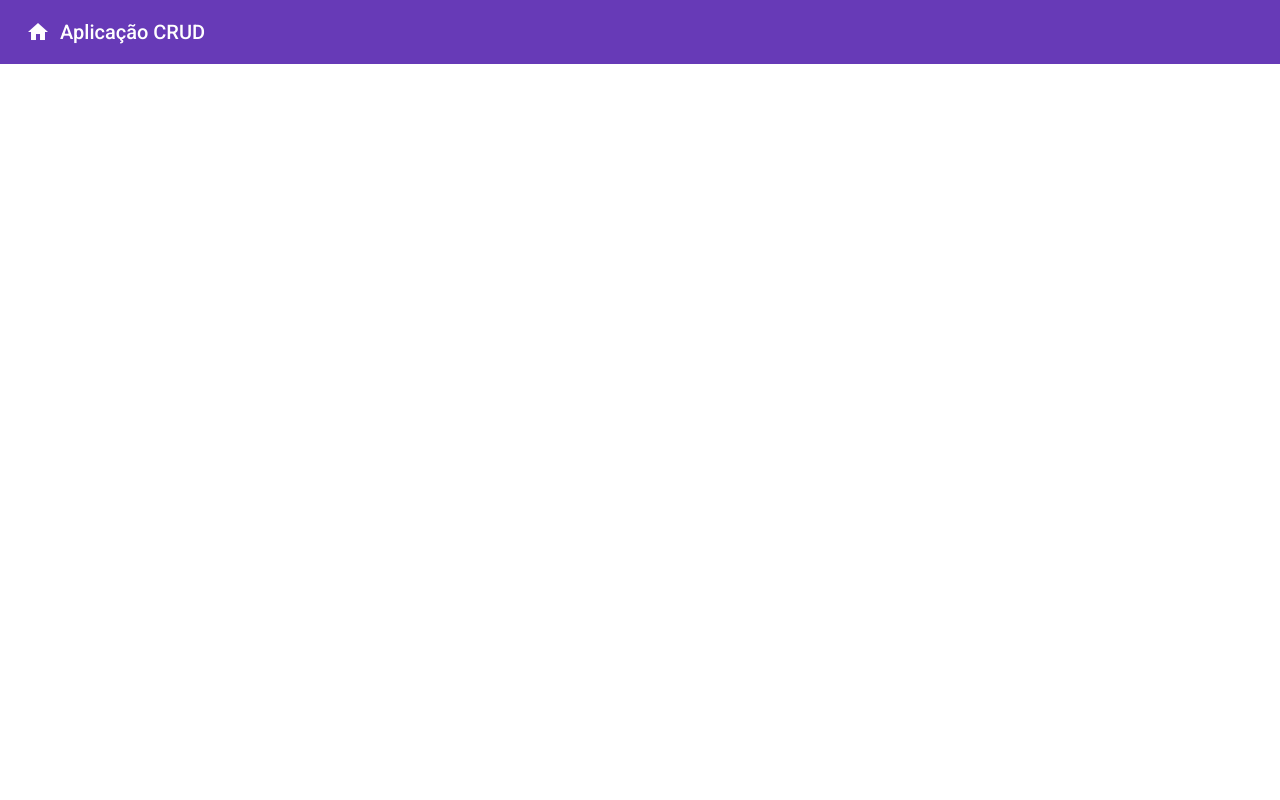
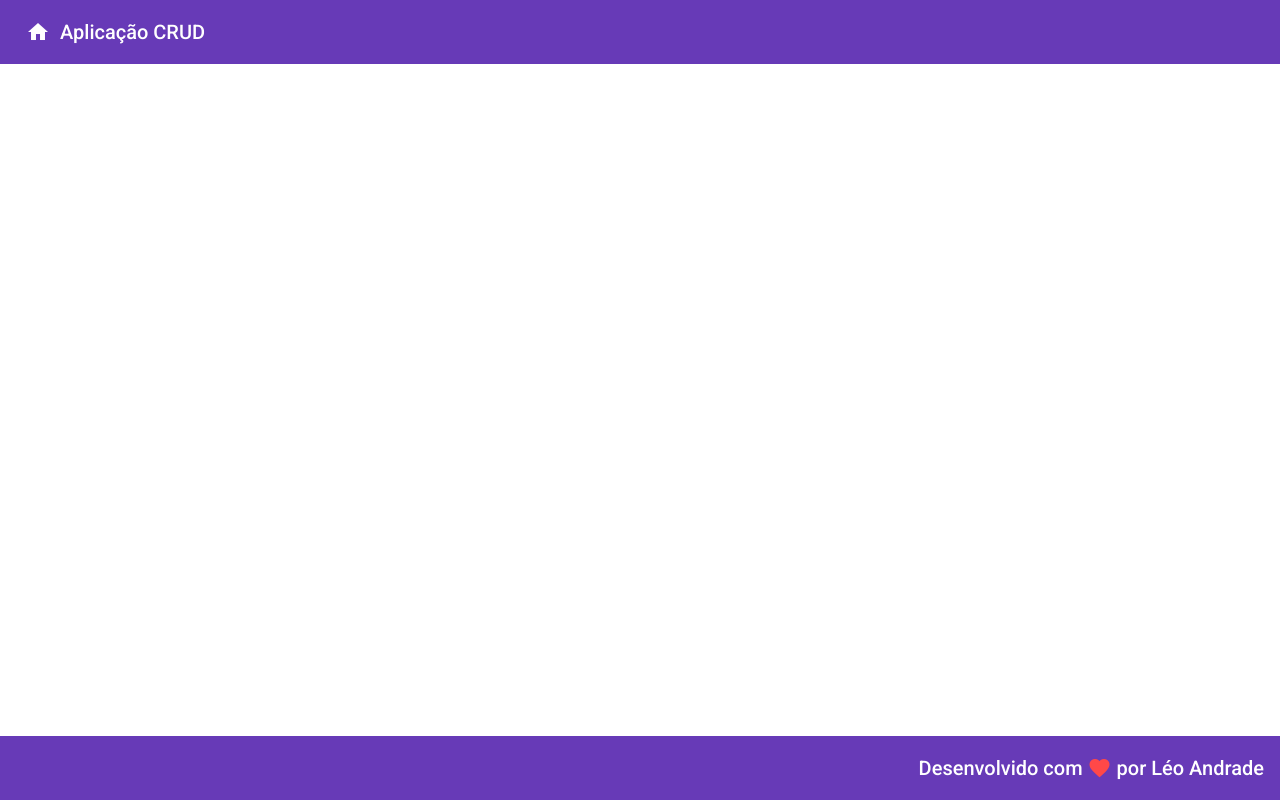
Before and after one commit to leoramos182/crud2, an Angular app in the folder frontend/: page / in a window 1280 px wide. Built offline with nearby package versions, Linux system fonts and the light colour scheme.

Commit message:
feito o footer

```diff
--- a/frontend/src/app/app.component.html
+++ b/frontend/src/app/app.component.html
@@ -1 +1,2 @@
 <app-header></app-header>
+<app-footer></app-footer>
--- a/frontend/src/app/components/template/footer/footer.component.css
+++ b/frontend/src/app/components/template/footer/footer.component.css
@@ -0,0 +1,13 @@
+.footer{
+    position: absolute;
+    bottom: 0;
+    display: flex;
+}
+.signature{
+    display: flex;
+    align-items: center;
+    margin-left: auto;
+}
+.favorite{
+    margin: 0 5px;
+}
--- a/frontend/src/app/components/template/footer/footer.component.html
+++ b/frontend/src/app/components/template/footer/footer.component.html
@@ -1 +1,5 @@
-<p>footer works!</p>
+<mat-toolbar color='primary' class="footer">
+    <span class="signature">
+        Desenvolvido com <mat-icon class="favorite red">favorite</mat-icon> por Léo Andrade
+    </span>
+</mat-toolbar>
--- a/frontend/src/styles.css
+++ b/frontend/src/styles.css
@@ -2,3 +2,6 @@
 
 html, body { height: 100%; }
 body { margin: 0; font-family: Roboto, "Helvetica Neue", sans-serif; }
+.red{
+    color: rgb(255, 72, 72);
+}
```
